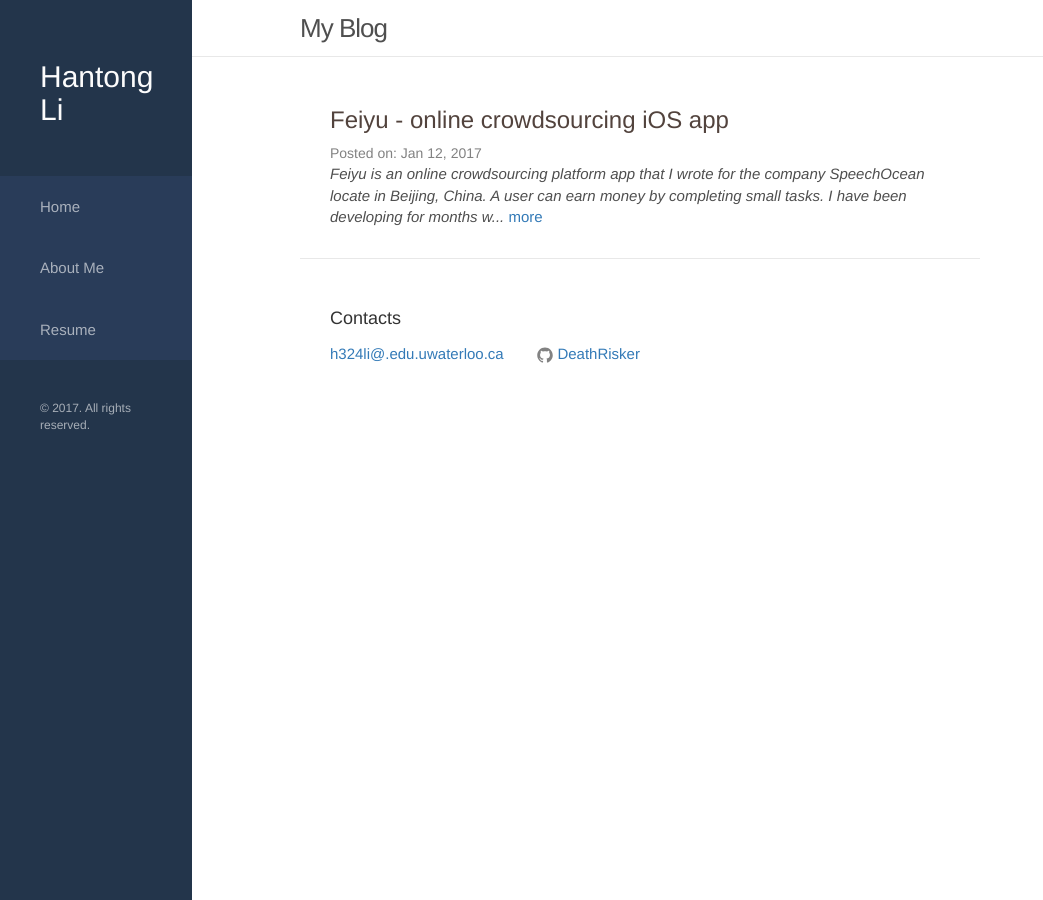
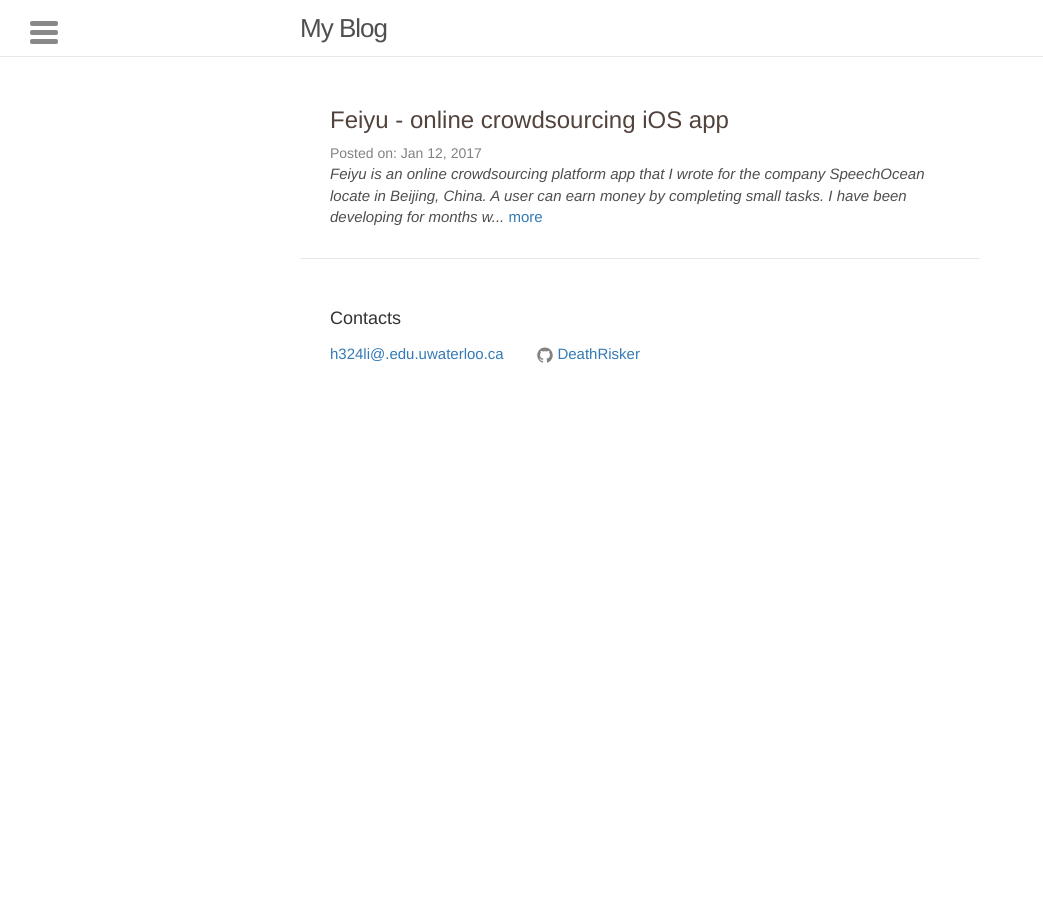
Before and after one commit to DeathRisker/DeathRisker.github.io, a Jekyll site: the page built from index.html, in a window 1280 px wide. Shown: the whole page, without its empty margins (0-1043 px from the left). Built offline with Jekyll 4.4.1, drawn with Linux system fonts in a browser that asks for light colours; nearby versions of some CDN libraries.

Commit message:
Add menu button

```diff
--- a/_includes/head.html
+++ b/_includes/head.html
@@ -28,4 +28,7 @@
 
     <!-- Latest compiled JavaScript -->
     <script src="https://maxcdn.bootstrapcdn.com/bootstrap/3.3.7/js/bootstrap.min.js"></script>
+
+    <!-- My JavaScript-->
+    <script src="{{ "/js/helper.js" | prepend: site.baseurl }}"></script>
 </head>
--- a/_includes/header.html
+++ b/_includes/header.html
@@ -1,6 +1,6 @@
 <header class="site-header">
-
-  <div class="wrapper">
+    <label id="menu-toggle"><input type="checkbox" id="menu-checkbox" onchange="toggleSidebar(this)"><span></span></label>
+    <div class="wrapper">
     <!--label for="sidebar-checkbox" class="sidebar-toggle"></label-->
 
     <a class="site-title" href="{{ site.baseurl }}/">{{ site.title }}</a>
@@ -24,5 +24,4 @@
   </nav>
 
   </div>
-
 </header>
--- a/_includes/sidebar.html
+++ b/_includes/sidebar.html
@@ -1,4 +1,3 @@
-<input type="checkbox" class="sidebar-checkbox" id="sidebar-checkbox">
 
 <!-- Toggleable sidebar -->
 <div class="sidebar" id="sidebar">
--- a/_sass/_layout.scss
+++ b/_sass/_layout.scss
@@ -270,17 +270,19 @@
     transform: scale(1.3);
 }
 
+// Sidebar layouts
 .sidebar {
     position: fixed;
     top: 0;
     left: 0;
-    width: 15%;
+    width: 20%;
     height: 100%;
     z-index: 2;
     color: rgba(255, 255, 255, .6); // Text color
     background-color: #23354B;
     -webkit-transition: all .3s ease-in-out;
     transition: all .3s ease-in-out;
+    display: none;
 }
 
 .sidebar a {
@@ -321,11 +323,70 @@ a.sidebar-nav-item:focus{
 }
 
 
+input[type=checkbox]{
+    transform: scale(1.5);
+}
 
-/* Hide the sidebar checkbox that we toggle with `.sidebar-toggle` */
-.sidebar-checkbox {
-  display: none;
+#menu-checkbox {
+    //width: 50px;
+    //height: 50px;
+    margin: 25px auto 10px 10px;
+    float: left;
+    display: none;
 }
+
+// Menu
+#menu-toggle {
+    z-index: 2;
+    width: 28px;
+    height: 30px;
+    margin: 30px auto 10px 30px;
+    position: absolute;
+    cursor: pointer; // Make it clickable
+
+}
+
+#menu-toggle span:after,
+#menu-toggle span:before {
+  content: "";
+  position: absolute;
+  left: 0px;
+  top: -9px;
+}
+#menu-toggle span:after{
+  top: 9px;
+}
+#menu-toggle span {
+  position: relative;
+  display: block;
+}
+
+#menu-toggle span,
+#menu-toggle span:after,
+#menu-toggle span:before {
+  width: 100%;
+  height: 5px;
+  background-color: #888;
+  transition: all 0.3s;
+  backface-visibility: hidden;
+  border-radius: 2px;
+}
+
+/* on activation */
+#menu-checkbox:checked + span {
+  background-color: transparent;
+}
+#menu-checkbox:checked + span:before {
+    transform: rotate(45deg) translate(5px, 5px);
+    background-color: red;
+}
+#menu-checkbox:checked + span:after {
+    transform: rotate(-45deg) translate(7px, -8px);
+    background-color: red;
+}
+
+
+
 
 @media (min-width: 30rem) {
   .sidebar {
@@ -334,38 +395,39 @@ a.sidebar-nav-item:focus{
 }
 
 /* Style the `label` that we use to target the `.sidebar-checkbox` */
-.sidebar-toggle {
-  position: absolute;
-  display: block;
-  top:  0.85rem;
-  left: 2rem;
-
-  width: 4rem;
-  padding: 0.5rem .65rem;
-  color: #505050;
-  background-color: #fff;
-  border-radius: 4px;
-  cursor: pointer;
-}
-.sidebar-toggle:before {
-  display: block;
-  content: "";
-  width: 100%;
-  padding-bottom: .125rem;
-  border-top: .375rem double;
-  border-bottom: .125rem solid;
-
-  /* Make the border inside the box */
-  -webkit-box-sizing: border-box;
-     -moz-box-sizing: border-box;
-          box-sizing: border-box;
-}
-
-.sidebar-toggle:active,
-#sidebar-checkbox:checked ~ .sidebar-toggle {
-  color: #fff;
-  background-color: #505050;
-}
+//
+// .sidebar-toggle {
+//   position: absolute;
+//   display: block;
+//   top:  0.85rem;
+//   left: 2rem;
+//
+//   width: 4rem;
+//   padding: 0.5rem .65rem;
+//   color: #505050;
+//   background-color: #fff;
+//   border-radius: 4px;
+//   cursor: pointer;
+// }
+// .sidebar-toggle:before {
+//   display: block;
+//   content: "";
+//   width: 100%;
+//   padding-bottom: .125rem;
+//   border-top: .375rem double;
+//   border-bottom: .125rem solid;
+//
+//   /* Make the border inside the box */
+//   -webkit-box-sizing: border-box;
+//      -moz-box-sizing: border-box;
+//           box-sizing: border-box;
+// }
+//
+// .sidebar-toggle:active,
+// #sidebar-checkbox:checked ~ .sidebar-toggle {
+//   color: #fff;
+//   background-color: #505050;
+// }
 
 /* Slide effect
  *
--- /dev/null
+++ b/js/helper.js
@@ -0,0 +1,3 @@
+function toggleSidebar(checkbox){
+    $("#sidebar").toggle();
+}
```
